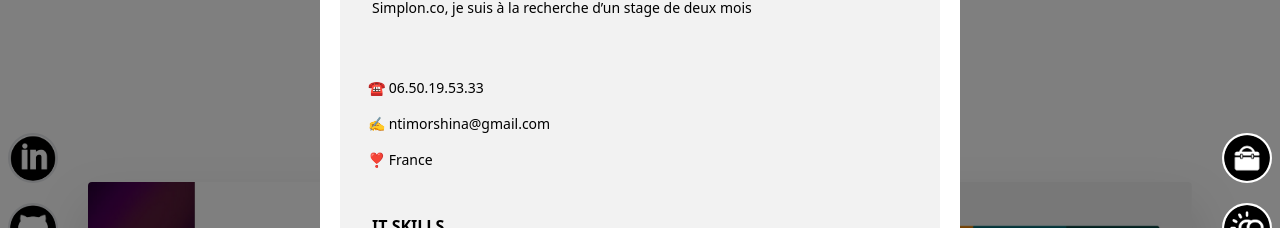
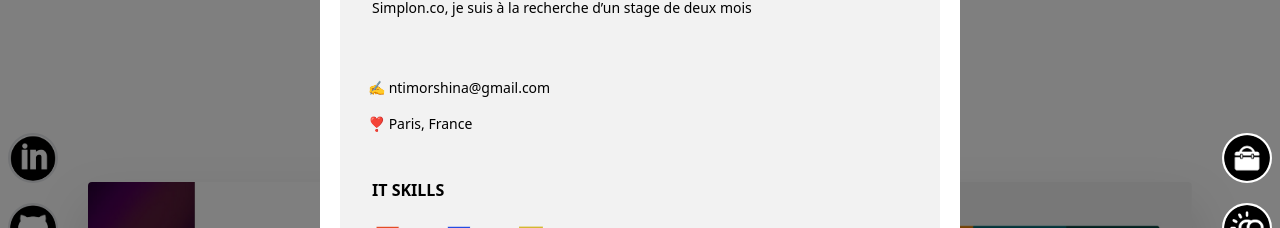
Before and after one commit to Raftouch/nelli-portfolio, a React (Create React App) app: page /projects in a window 1280 px wide. Both pictures are taken after a click on the button 1247 px from the left and 291 px from the top of the page. Shown: the part 134-362 px from the top of the page. Built offline with nearby package versions, Linux system fonts and the light colour scheme.

Commit message:
:fire: removed some code

```diff
--- a/src/components/Contact.tsx
+++ b/src/components/Contact.tsx
@@ -3,9 +3,8 @@ import React from "react";
 export function Contact() {
   return (
     <div className="m-5 mb-4 pl-2 leading-9 text-sm">
-      <p>&#9742; 06.50.19.53.33</p>
       <p>&#9997; ntimorshina@gmail.com</p>
-      <p>&#10083; France</p>
+      <p>&#10083; Paris, France</p>
     </div>
   );
 }
```
